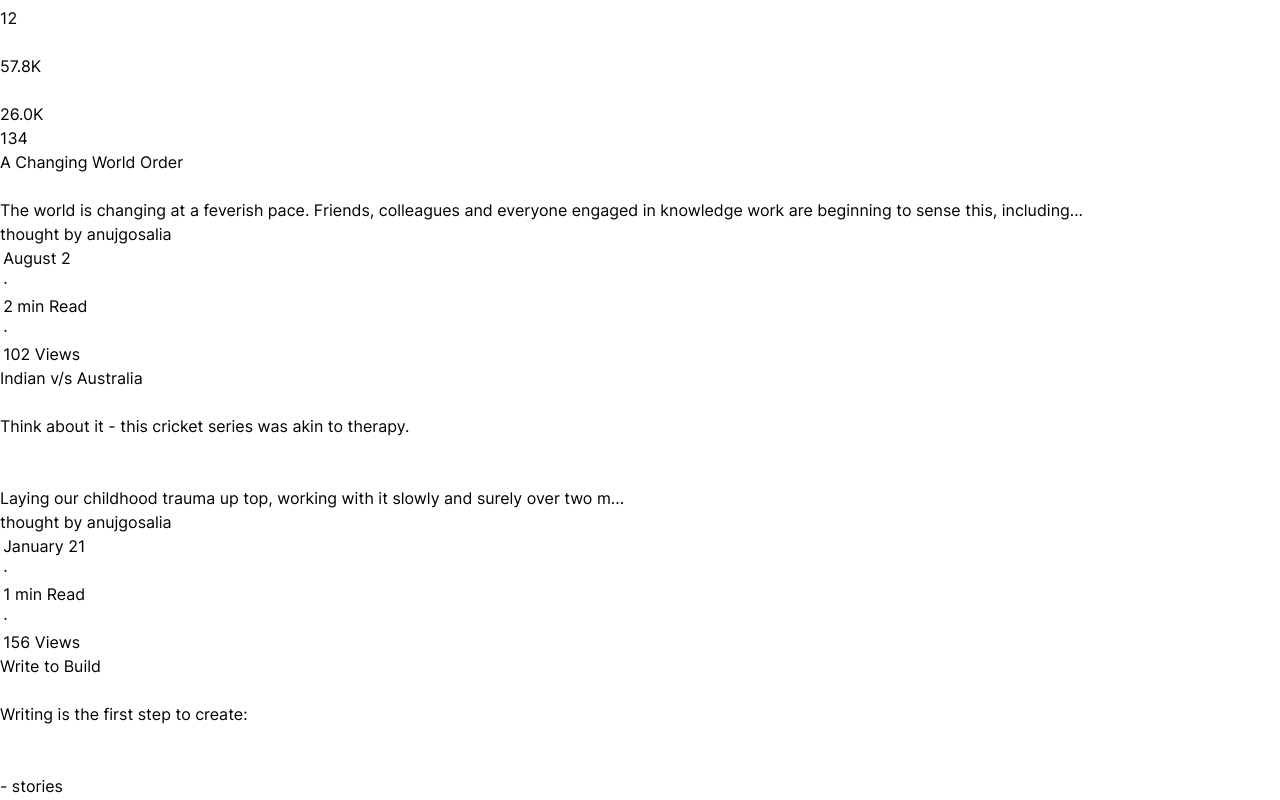
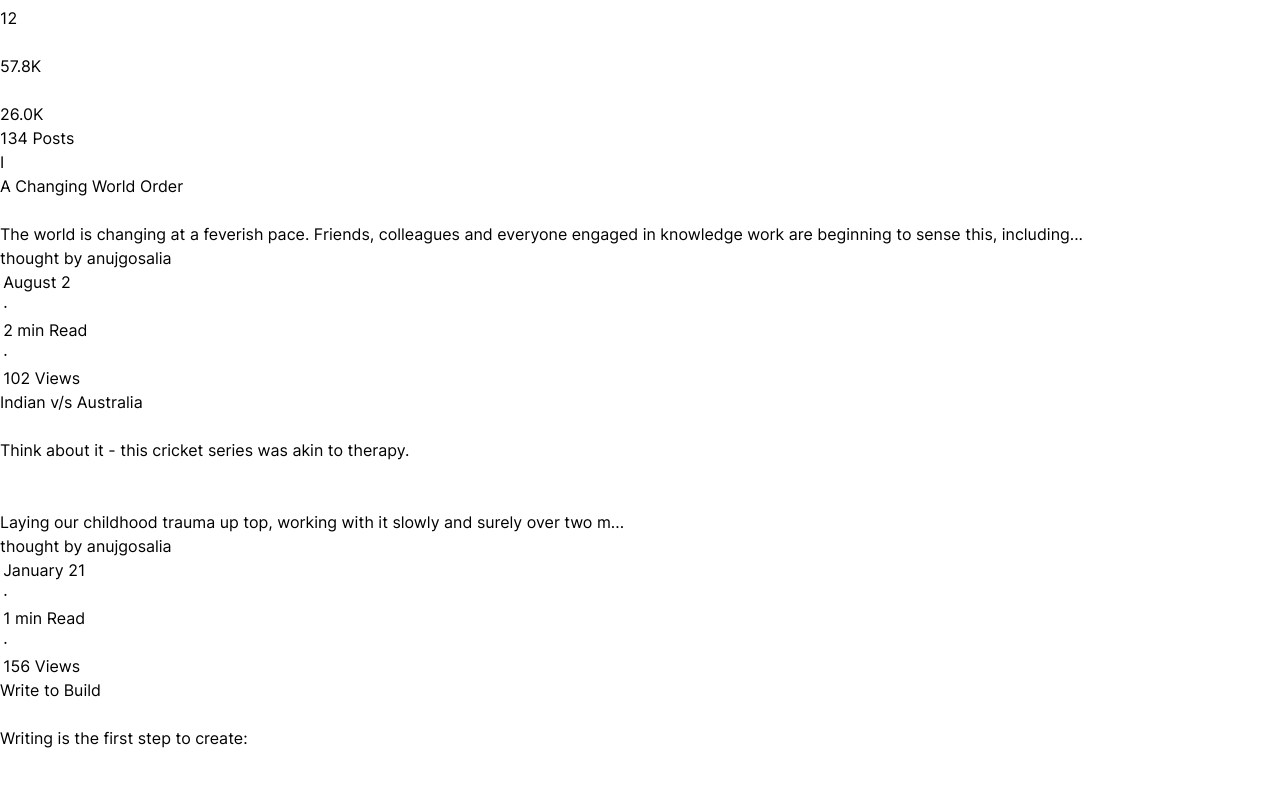
Before and after one commit to sourinsarkar/ttt-assignment-page, a React (Vite) app: page / in a window 1280 px wide. Shown: the part 1720-2520 px from the top of the page. Built offline with nearby package versions, Linux system fonts and the light colour scheme; some icons are missing.

Commit message:
Issue Resolved. Finally completed the web view. No more additions to web view.

```diff
--- a/src/components/DividerSec/Divider.tsx
+++ b/src/components/DividerSec/Divider.tsx
@@ -2,9 +2,11 @@ import Data from "../../data/Data.json"
 
 const Divider: React.FC = () => {
     return (
-        <div className="flex items-center">
-            <div className="bg-slate-400 w-[30%] flex justify-center items-center">{Data.profile.post}</div>
-            <div className="bg-pink-400 w-[70%]"></div>
+        <div className="mt-10 mb-5">
+            <div className="flex items-center">
+                <div className="px-10 flex justify-center items-center border-t-2 border-r-2 border-black/5 p-3 font-semibold text-xl text-[#3694df]">{Data.profile.post} Posts</div>
+                <div className="w-[70%] text-white border-b-2 border-black/5 font-semibold text-lg p-3">I</div>
+            </div>
         </div>
     );
 }
--- a/src/components/PostSection/Post.tsx
+++ b/src/components/PostSection/Post.tsx
@@ -18,7 +18,7 @@ const Post: React.FC<Props> = ({
   postViews,
 }) => {
   return (
-    <div className="pt-10 pb-5">
+    <div className="pt-12 pb-10 border-b-2 border-black/5">
       <div className="flex justify-between items-center">
         <div className="text-2xl font-extrabold">
           {postHeadline}
--- a/src/components/ProfileSection/Profile.tsx
+++ b/src/components/ProfileSection/Profile.tsx
@@ -37,7 +37,7 @@ const Profile: React.FC = () => {
         <div>
           <div className="flex items-end mt-[-5%] mb-8 gap-10">
             <div className="flex justify-center">
-              <div className=" h-40 rounded-full border-2 border-[#111111]">
+              <div className=" h-40 rounded-full border-2 border-[#111111]/50">
                 <img src={Data.profile.profilePicture} alt="Profile Picture" className="w-full h-full rounded-inherit"
                 />
               </div>
--- a/src/components/ProfileSection/ProfileBio.tsx
+++ b/src/components/ProfileSection/ProfileBio.tsx
@@ -1,5 +1,4 @@
 import importedData from "../../data/Data.json";
-import Divider from "../DividerSec/Divider";
 import ProfileBioIcons from "./ProfileBioIcons";
 
 type ProfileBioType = {
@@ -42,7 +41,6 @@ const ProfileBio: React.FC = () => {
                 <ProfileBioIcons iconName="Eye" value={Data.bio.view} color="bg-[#848484]"/>
                 <ProfileBioIcons iconName="Heart" value={Data.bio.favourite} color="bg-[#c22659]"/>
             </div>
-            <Divider />
         </div>
     );
 }
--- a/src/components/ProfileSection/ProfileBioIcons.tsx
+++ b/src/components/ProfileSection/ProfileBioIcons.tsx
@@ -28,7 +28,7 @@ const ProfileBioIcons: React.FC<Props> = ({ iconName, value, color }) => {
                     <Icon />
                 </IconProp>
             </div>
-            <div>{value}</div>
+            <div className='font-medium'>{value}</div>
         </div>
     );
 }
--- a/src/layouts/Wrapper.tsx
+++ b/src/layouts/Wrapper.tsx
@@ -2,6 +2,7 @@ import Navbar from "../components/NavSection/Navbar";
 import Profile from "../components/ProfileSection/Profile";
 import ProfileCover from "../components/ProfileSection/ProfileCover";
 import PostShowcase from "../components/PostSection/PostShowcase";
+import Divider from "../components/DividerSec/Divider";
 
 function Wrapper() {
   return (
@@ -11,8 +12,12 @@ function Wrapper() {
         <ProfileCover />
         <div className="mx-10">
           <Profile />
+        </div>
+        <Divider />
+        <div className="mx-10">
           <PostShowcase />
         </div>
+
       </div>
     </div>
   );
```
